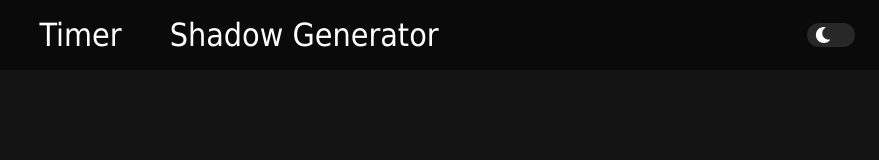
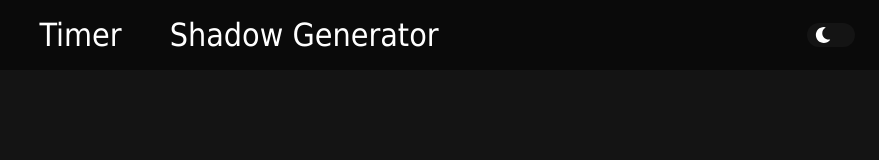
Before and after one commit to Zeilar/tools, a React (Create React App) app: page / in a window 1280 px wide. Shown: the top 160 px of the page, without its empty margins (401-1280 px from the left). Built offline with nearby package versions, Linux system fonts and the light colour scheme.

Commit message:
First deploy version

```diff
--- a/package.json
+++ b/package.json
@@ -1,5 +1,5 @@
 {
-  "name": "timer",
+  "name": "tools",
   "version": "0.1.0",
   "private": true,
   "dependencies": {
@@ -15,6 +15,7 @@
     "react-scripts": "3.4.1",
     "styled-components": "^5.1.1"
   },
+  "homepage": "https://tools.angelin.dev",
   "scripts": {
     "start": "react-scripts start",
     "build": "react-scripts build",
--- a/src/Navbar.js
+++ b/src/Navbar.js
@@ -46,6 +46,7 @@ export default function Navbar(props) {
             'justify-content': 'space-between',
             'align-items': 'center',
             'border-radius': '3rem',
+            'user-select': 'none',
             position: 'relative',
             padding: '0.25rem',
             cursor: 'pointer',
@@ -56,7 +57,7 @@ export default function Navbar(props) {
                 background: 'white',
             },
             '&.dark': {
-                background: 'rgb(40, 40, 40)',
+                background: 'rgb(20, 20, 20)',
             },
         },
         ball: {
```
